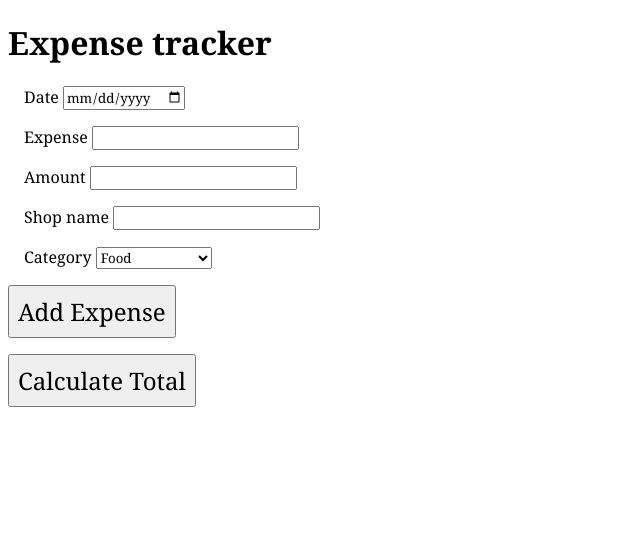
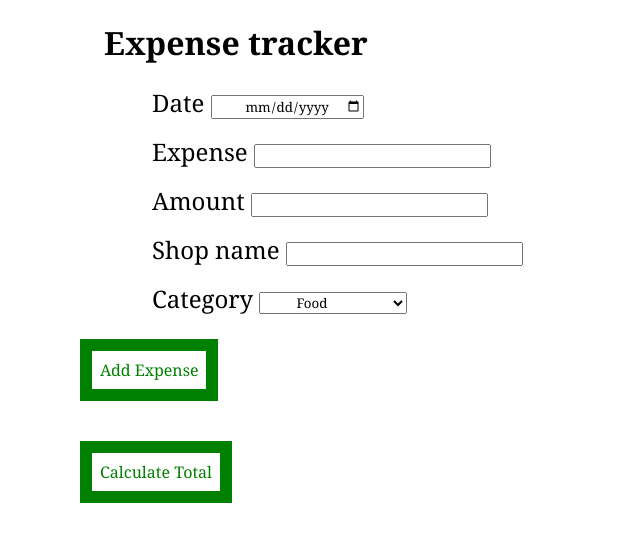
Before and after one commit to EuniceTheWeeb/expense-tracker-project, a plain HTML site: page index.html in a window 1280 px wide. Shown: the whole page, without its empty margins (0-640 px from the left). Drawn offline with nearby package versions, Linux system fonts and the light colour scheme; no server answers.

Commit message:
Styling TBA

```diff
--- a/style.css
+++ b/style.css
@@ -1,35 +1,41 @@
 * {
   font-family: Cambria, serif;
   list-style-type: none;
-  background: white solid;
+  padding-left: 2rem;
 }
 
-h1 {
+h1, #sumOfExpenses {
   font-size: 2rem;
 }
 
 div {
-  font-size: 1rem;
-  margin: 1rem
+  font-size: 1.5rem;
+  margin: 1rem;
 }
 
 button {
-  font-size: 1.5rem;
+  font-size: 1rem;
   padding: .5rem;
-  margin: .5rem
-  border-radius: 8px;
+  margin: .5rem;
+  border: 12px solid;
+  background-color: white;
 }
 
 li {
   font-size: 1rem;
+  margin-bottom: 1rem;
 }
 
 .edit {
   color: goldenrod;
-
+  border: goldenrod;
 }
 
 .delete {
-  color: red
-  border: red
+  color: red;
+  border: red;
 }
+
+#addExpense, #calculateTotal {
+  color: green;
+}
```
